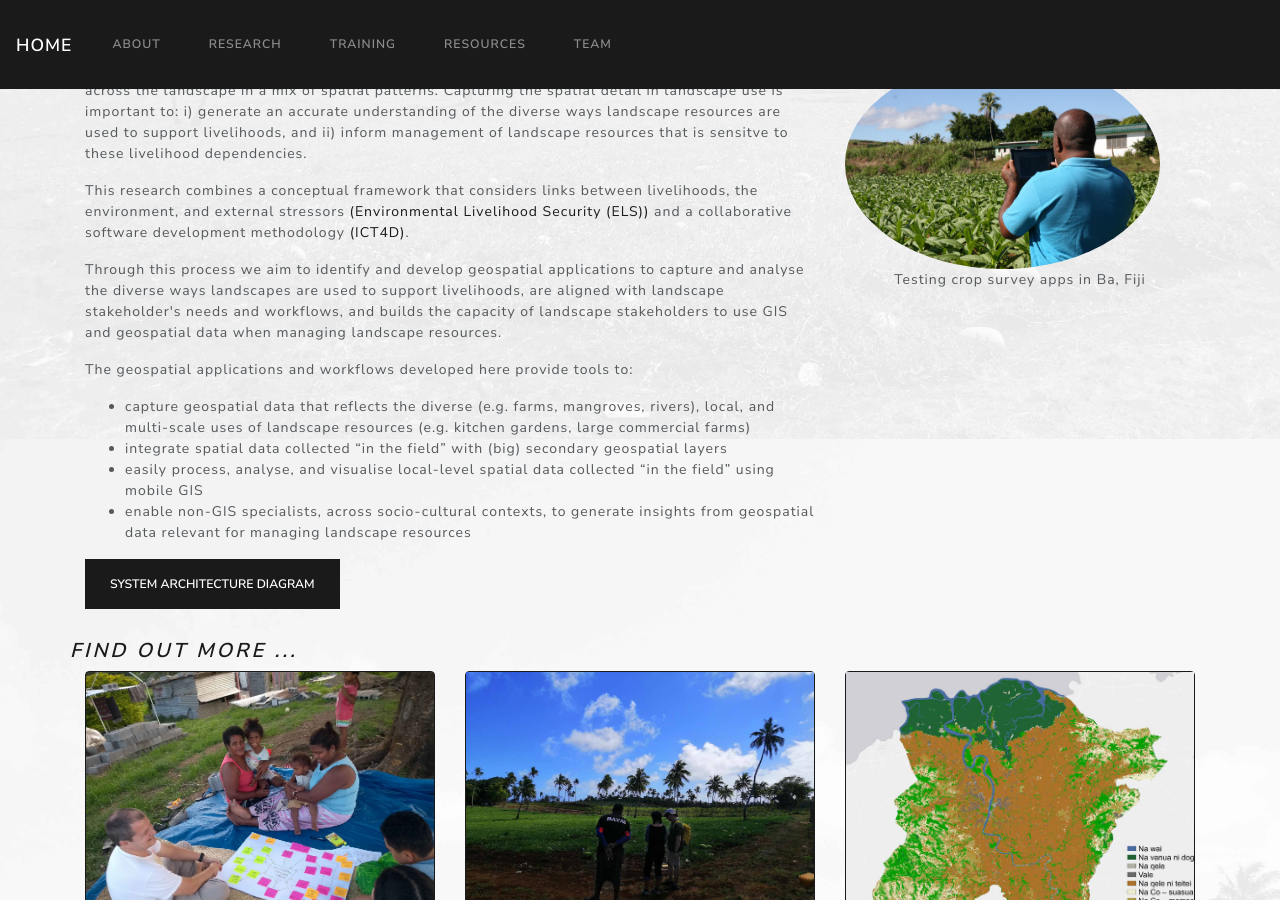
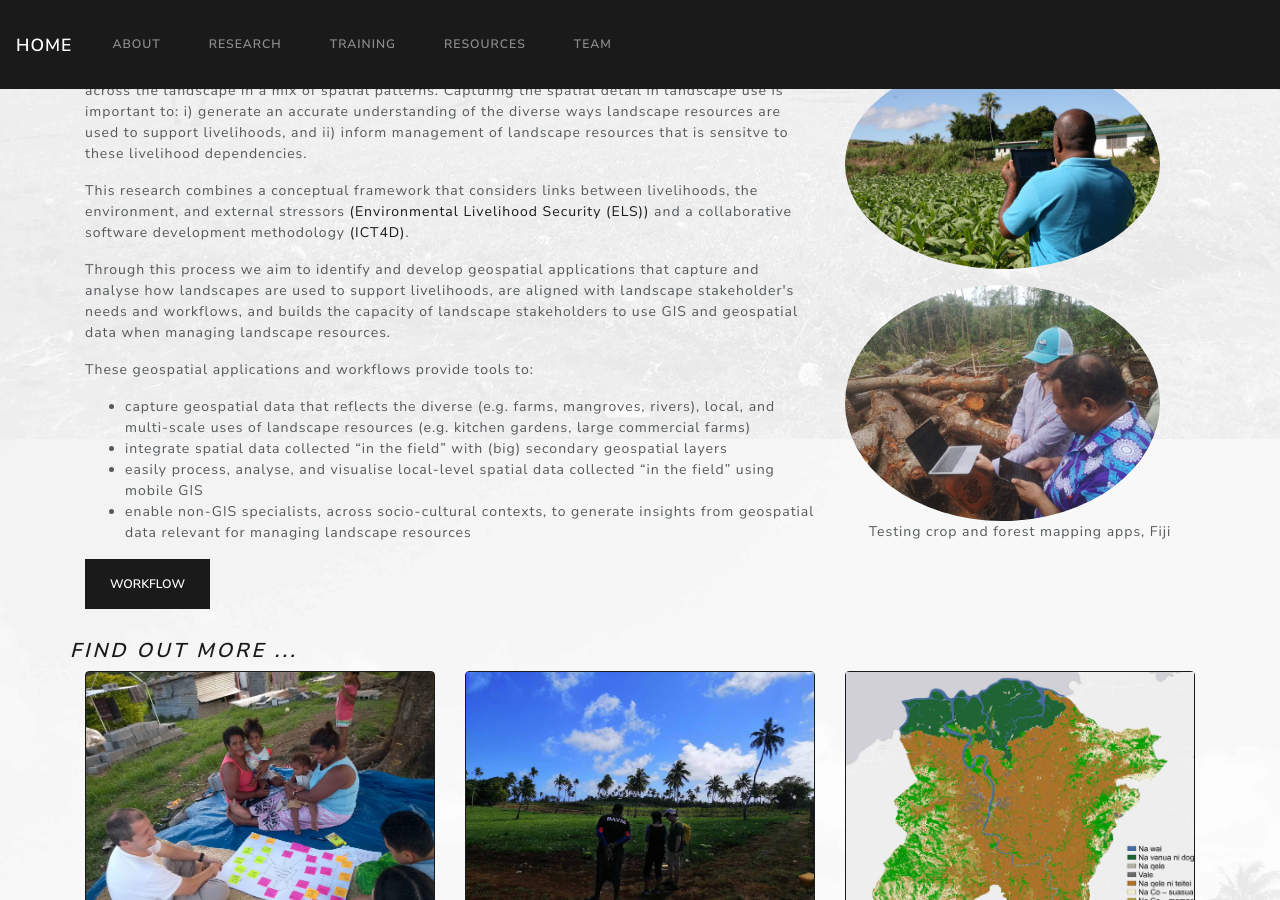
Before and after one commit to livelihoods-and-landscapes/livelihoods-and-landscapes.github.io, a Jekyll site: the page built from index.html, in a window 1280 px wide and 900 px high, scrolled down 1481 px. Built offline with Jekyll 4.4.1, drawn with Linux system fonts in a browser that asks for light colours; nearby versions of some CDN libraries.

Commit message:
add photo

```diff
--- a/index.html
+++ b/index.html
@@ -77,12 +77,12 @@ background: farm-bg.jpg
                 <a href="https://www.sciencedirect.com/science/article/pii/S1462901115300563" target="_blank">(Environmental Livelihood Security (ELS))</a>
                 and a collaborative software development methodology <a href="https://www.researchgate.net/profile/Anna_Bon/publication/311983668_Developing_ICT_Services_in_a_Low-Resource_Development_Context/links/586a610608ae329d62101962/Developing-ICT-Services-in-a-Low-Resource-Development-Context.pdf" target="_blank">(ICT4D)</a>.</p>
 
-            <p>Through this process we aim to identify and develop geospatial applications to capture and
-                analyse the diverse ways landscapes are used to support livelihoods, are aligned with
+            <p>Through this process we aim to identify and develop geospatial applications that capture and
+                analyse how landscapes are used to support livelihoods, are aligned with
                 landscape stakeholder's needs and workflows, and builds the capacity of landscape
                 stakeholders to use GIS and geospatial data when managing landscape resources.</p>
 
-            <p>The geospatial applications and workflows developed here provide tools to:
+            <p>These geospatial applications and workflows provide tools to:
               <ul>
                   <li>capture geospatial data that reflects the diverse (e.g. farms, mangroves, rivers), local, and multi-scale uses of landscape resources (e.g. kitchen gardens, large commercial farms)</li>
                   <li>integrate spatial data collected “in the field” with (big) secondary geospatial layers</li>
@@ -92,7 +92,7 @@ background: farm-bg.jpg
             </p>
             <!-- System Diagram modal -->
             <button type="button" class="btn btn-primary" data-toggle="modal" data-target="#systemDiagram">
-              System Architecture Diagram
+              Workflow
             </button>
 
             <!-- Modal -->
@@ -121,11 +121,19 @@ background: farm-bg.jpg
         </div>
         <!-- right side -->
         <div class="col-lg-4 col-md-4 col-sm-12">
-          <div class="circle">
-            <figure>
-              <img src="{{site.url}}/assets/images/using-tablet-1-small.jpg" class="img-fluid">
-              <figcaption>Testing crop survey apps in Ba, Fiji</figcaption>
-            </figure>
+          <div class="flex-column">
+            <div class="circle">
+              <figure>
+                <img src="{{site.url}}/assets/images/using-tablet-1-small.jpg" class="img-fluid">
+                <figcaption></figcaption>
+              </figure>
+            </div>
+            <div class="circle">
+              <figure>
+                <img src="{{site.url}}/assets/images/forestry-fieldwork.jpg" class="img-fluid">
+                <figcaption>Testing crop and forest mapping apps, Fiji</figcaption>
+              </figure>
+            </div>
           </div>
         </div>
       </div>
@@ -338,7 +346,7 @@ background: farm-bg.jpg
 <div class="team" id="team">
   <div class="container" style="margin-top:120px;">
     <h2><em>Team</em></h2>
-    <div class="row">
+    <div class="row  d-flex justify-content-around">
 
       <div class="col-lg-2 col-md-2 col-sm-12 item">
         <figure>
@@ -377,7 +385,7 @@ background: farm-bg.jpg
 
     </div>
 
-    <div class="row">
+    <div class="row  d-flex justify-content-around">
 
       <div class="col-lg-2 col-md-2 col-sm-12 item">
         <figure>
@@ -416,7 +424,7 @@ background: farm-bg.jpg
 
     </div>
 
-    <div class="row">
+    <div class="row  d-flex justify-content-around">
 
         <div class="col-lg-2 col-md-2 col-sm-12 item">
           <figure>
@@ -455,7 +463,7 @@ background: farm-bg.jpg
 
     </div>
 
-    <div class="row">
+    <div class="row  d-flex justify-content-around">
 
         <div class="col-lg-2 col-md-2 col-sm-12 item">
           <figure>
```
Also changed, not shown: Gemfile.lock, assets/images/forestry-fieldwork.jpg (added), 2 other files.
